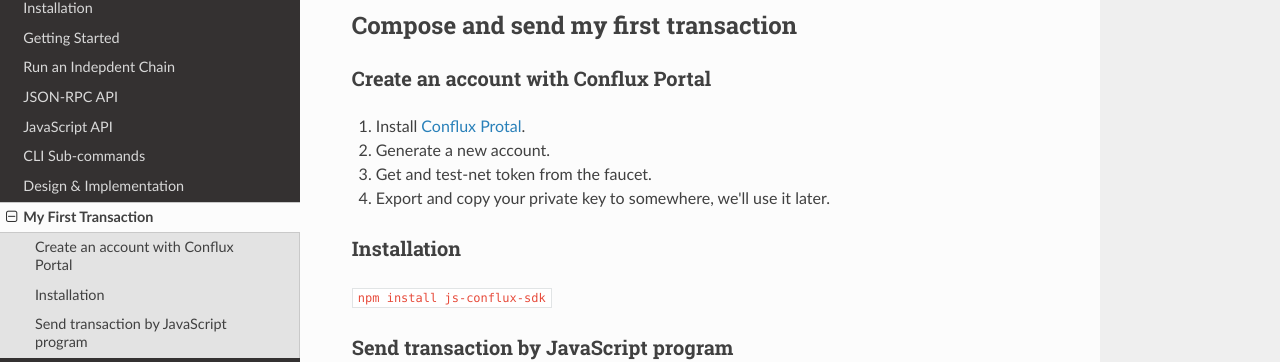
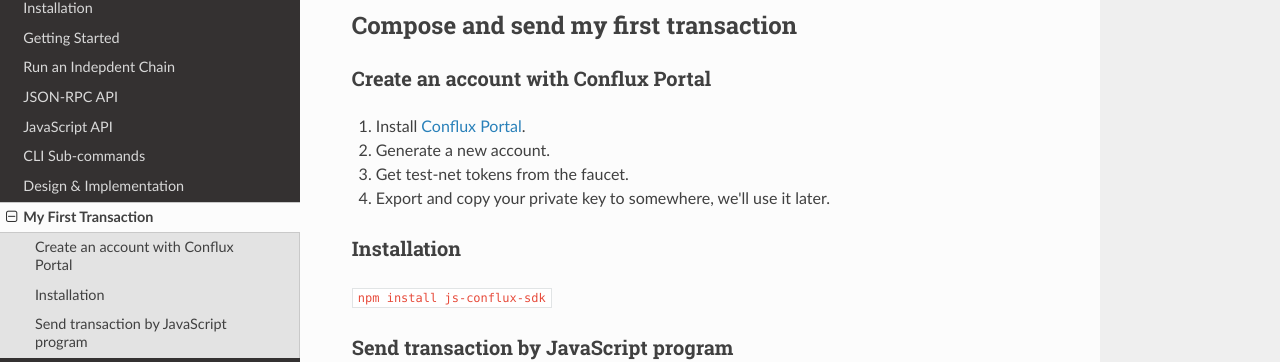
Before and after one commit to Conflux-Chain/conflux-doc, an MkDocs documentation site: the page built from docs/send_transaction.md, in a window 1280 px wide and 900 px high, scrolled down 333 px. Shown: the part 141-503 px from the top of the window. Built offline with MkDocs 1.6.1, drawn with Linux system fonts in a browser that asks for light colours; nearby versions of some CDN libraries.

Commit message:
fix typo

```diff
--- a/docs/send_transaction.md
+++ b/docs/send_transaction.md
@@ -24,11 +24,11 @@
 
 ### Create an account with Conflux Portal
 
-1. Install [Conflux Protal](https://github.com/Conflux-Chain/conflux-portal).
+1. Install [Conflux Portal](https://github.com/Conflux-Chain/conflux-portal).
 
 2. Generate a new account.
 
-3. Get and test-net token from the faucet.
+3. Get test-net tokens from the faucet.
 
 4. Export and copy your private key to somewhere, we'll use it later.
 
```
Also changed, not shown: docs/setup_independent_chain.md (+1 -1 lines).
